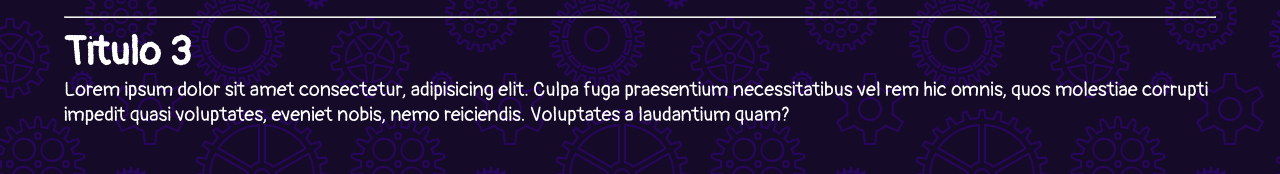
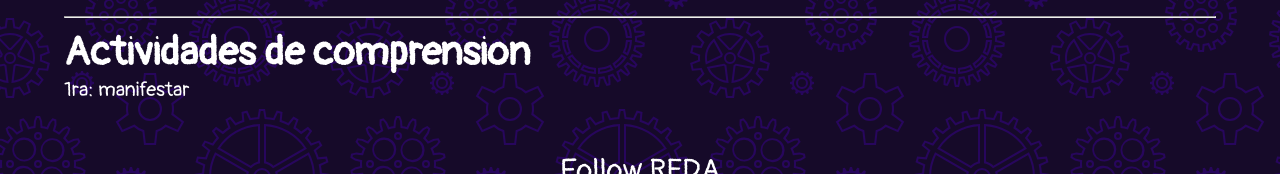
Before and after one commit to oscarbol09/FdoAlg_G-C_Oscar_Madera, a plain HTML site: page REDA/Contenido/evaluacion.html in a window 1280 px wide. Shown: the part 104-278 px from the top of the page. Drawn offline with nearby package versions, Linux system fonts and the light colour scheme.

Commit message:
Update evaluacion.html

```diff
--- a/REDA/Contenido/evaluacion.html
+++ b/REDA/Contenido/evaluacion.html
@@ -62,10 +62,10 @@
     </nav>
     <hr>
     <h1>
-        Titulo 3
+        Actividades de comprension
     </h1>
     <p>
-        Lorem ipsum dolor sit amet consectetur, adipisicing elit. Culpa fuga praesentium necessitatibus vel rem hic omnis, quos molestiae corrupti impedit quasi voluptates, eveniet nobis, nemo reiciendis. Voluptates a laudantium quam?
+     1ra: manifestar
     </p>
 
 
```
